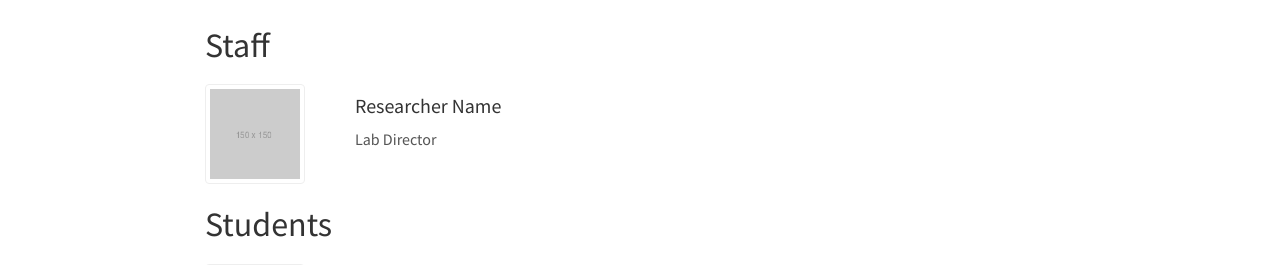
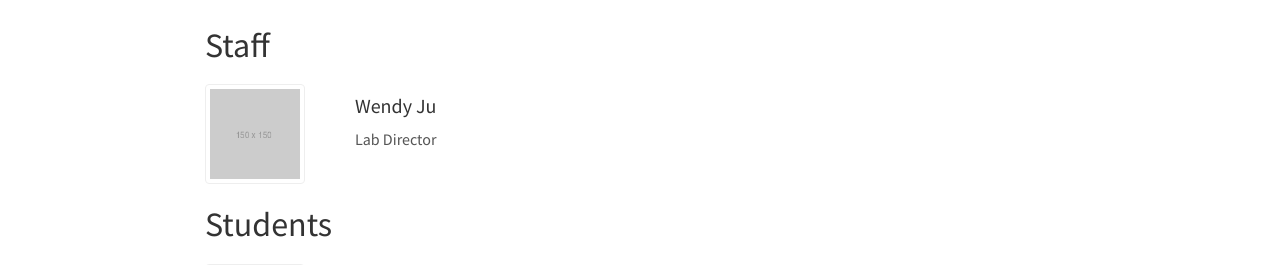
Before and after one commit to FAR-Lab/FAR-Lab.github.io, a Jekyll site: the page built from _pages/team/index.html, in a window 1280 px wide. Shown: the part 132-397 px from the top of the page. Built offline with Jekyll 4.4.1, drawn with Linux system fonts in a browser that asks for light colours; nearby versions of some CDN libraries; a script that is not in the unit is left out.

Commit message:
Update Team Mambers “2016-09-01-researcher-staff”

```diff
--- a/_pages/team/_posts/2016-09-01-researcher-staff.md
+++ b/_pages/team/_posts/2016-09-01-researcher-staff.md
@@ -1,20 +1,19 @@
 ---
 layout: member
 category: staff
-title: Researcher Name
+title: Wendy Ju
+role: Lab Director
+permalink: team/wendy-ju
+education: Stanford University
+social:
+  twitter: https://twitter.com/
+  linkedin: https://www.linkedin.com/
+  google-scholar: https://scholar.google.fr/
+  github: https://github.com/
+  website: null
+  orcid: https://orcid.org/
+  research-gate: https://www.researchgate.net/
 image: researcher.png
-role: Lab Director
-permalink: 'team/researcher-name'
-social:
-    twitter: https://twitter.com/
-    linkedin: https://www.linkedin.com/
-    google-scholar: https://scholar.google.fr/
-    github: https://github.com/
-    website:
-    orcid: https://orcid.org/
-    research-gate: https://www.researchgate.net/
-education:
- - Education
 ---
 
 Lorem ipsum dolor sit amet, consectetur adipiscing elit, sed do eiusmod tempor incididunt ut labore et dolore magna aliqua. Ut enim ad minim veniam, quis nostrud exercitation ullamco laboris nisi ut aliquip ex ea commodo consequat. Duis aute irure dolor in reprehenderit in voluptate velit esse cillum dolore eu fugiat nulla pariatur. Excepteur sint occaecat cupidatat non proident, sunt in culpa qui officia deserunt mollit anim id est laborum.
```
